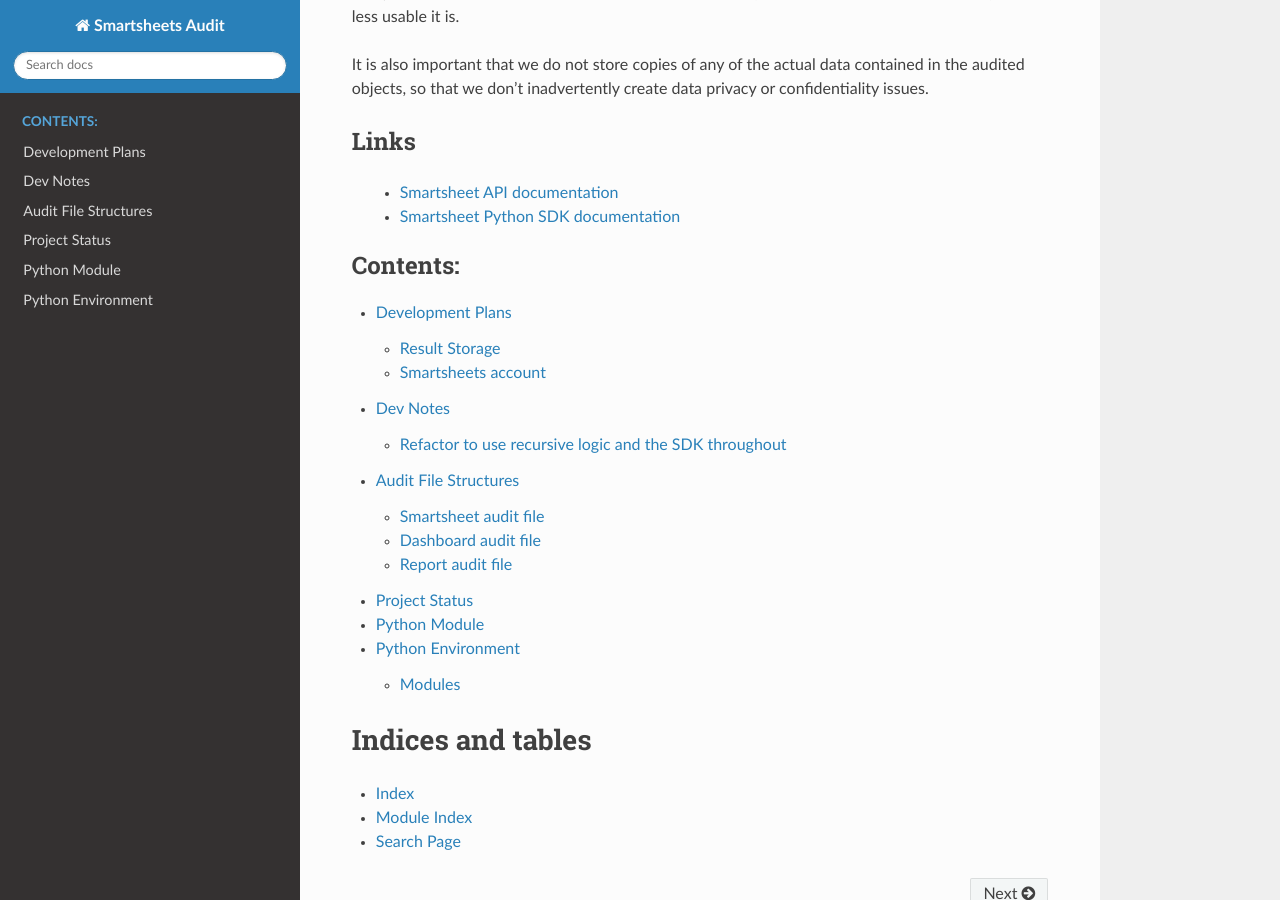
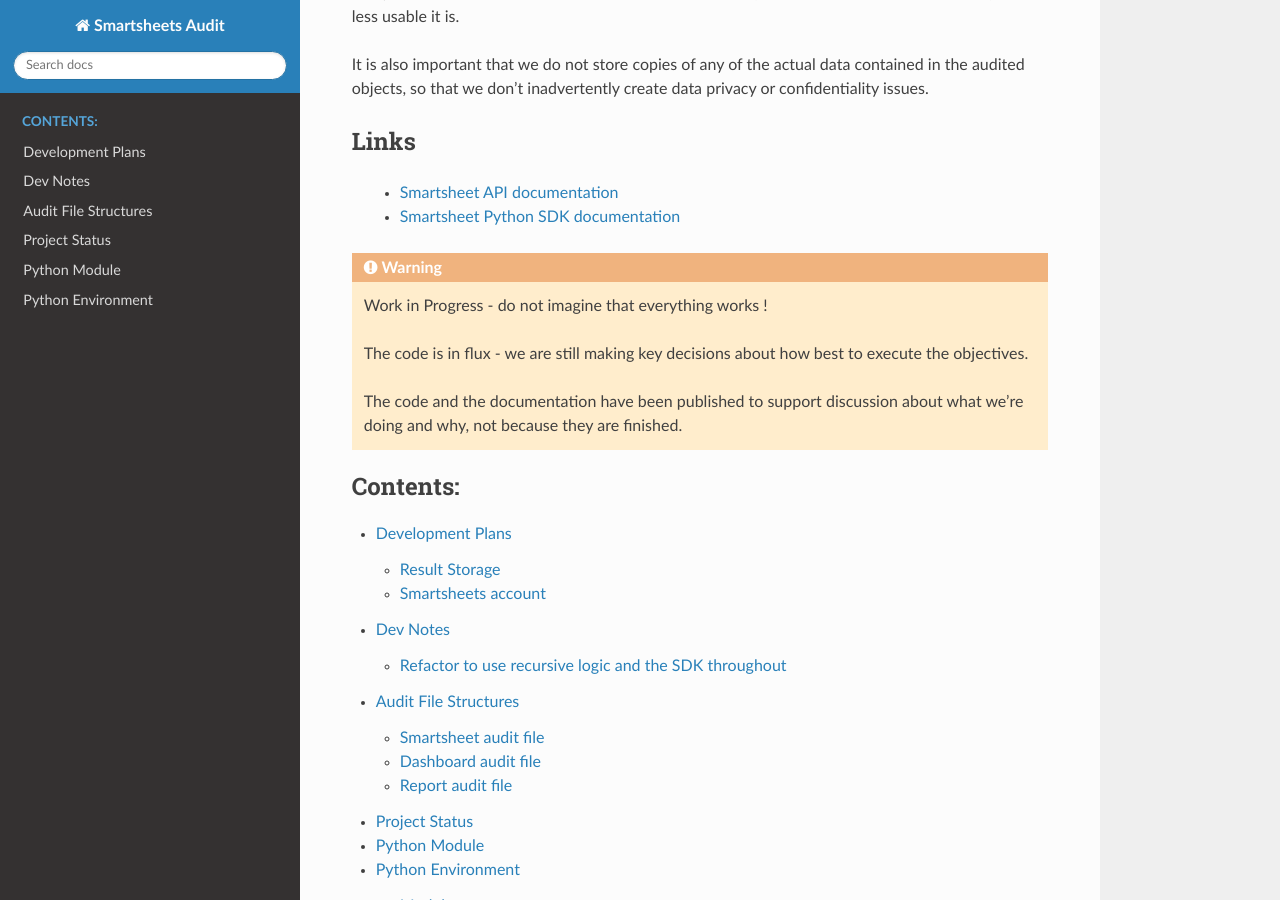
Before and after one commit to comdotdom/SmartSheets, a Sphinx documentation site: the page built from docs/source/index.rst, in a window 1280 px wide and 900 px high, scrolled down 530 px. Built offline with Sphinx 7.4.7 and the Read the Docs theme 2.0.0, drawn with Linux system fonts in a browser that asks for light colours.

Commit message:
Added 'Unfinished' warning

```diff
--- a/docs/source/index.rst
+++ b/docs/source/index.rst
@@ -25,6 +25,14 @@
    * `Smartsheet API documentation <https://smartsheet.redoc.ly>`_
    * `Smartsheet Python SDK documentation <http://smartsheet-platform.github.io/smartsheet-python-sdk/index.html>`_
 
+.. warning::
+   Work in Progress - do not imagine that everything works !
+
+   The code is in flux - we are still making key decisions about how best to execute the objectives.
+
+   The code and the documentation have been published to support discussion about what we're doing and why,
+   not because they are finished.
+
 .. toctree::
    :maxdepth: 2
    :caption: Contents:
```
